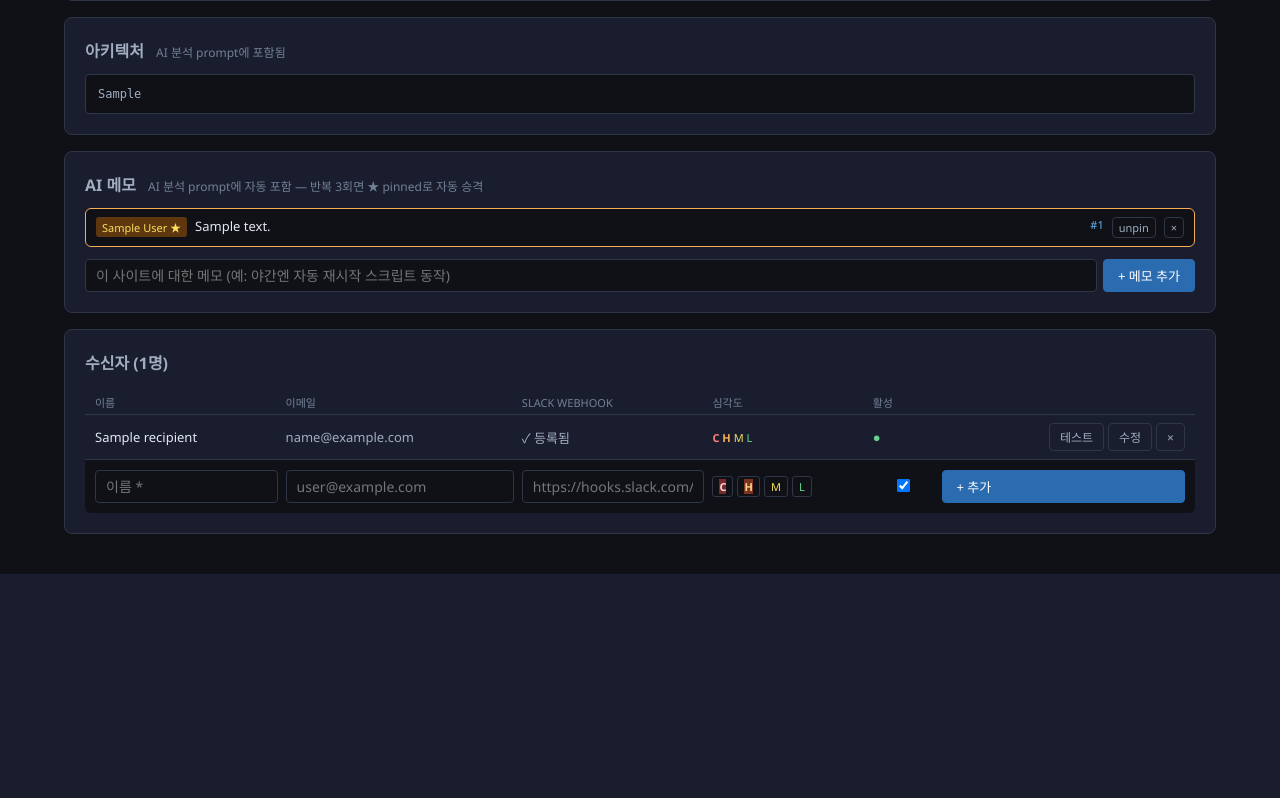
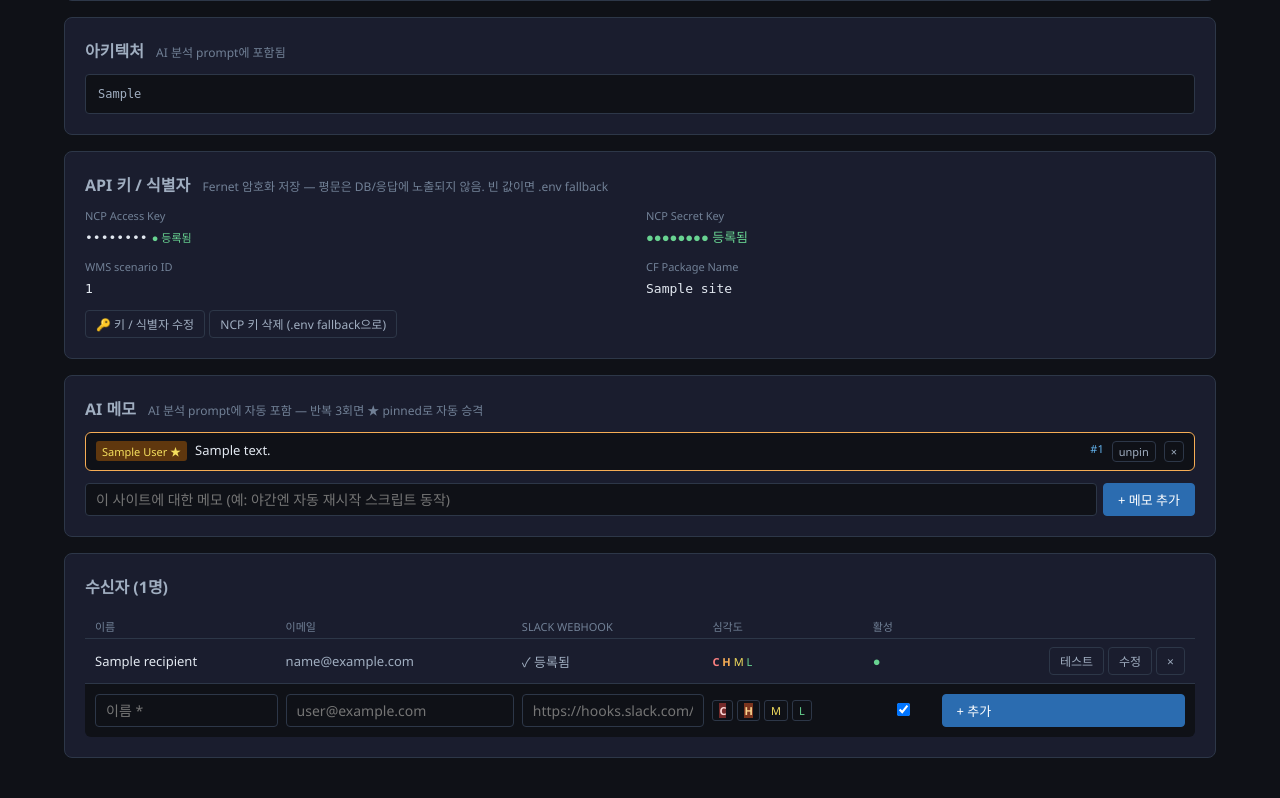
Before and after one commit to Soojong94/ai-incident-response, a FastAPI app: page /sites/1 in a window 1280 px wide. Shown: the part 388-1186 px from the top of the page. Before the commit the page ends 962 px from the top, so only its background shows below. Run offline with FastAPI, Linux system fonts and the light colour scheme; the visitor is signed in with stand-in values (Sample User, id 1); tables that the repository leaves empty hold one stand-in row (values such as "Sample post").

Commit message:
Per-site encrypted NCP/CF API keys with .env fallback
Each site can now carry its own NCP access/secret and CF identifiers,
so a multi-tenant MSP deployment can isolate credentials per customer
instead of sharing a single .env key.

Crypto:
- New src/crypto.py — thin Fernet wrapper (cryptography lib)
- ENCRYPTION_KEY in .env: Fernet.generate_key() result. When missing the
  module falls back to an ephemeral in-memory key with a startup warning —
  acceptable for dev, never for production (any saved ciphertext becomes
  unrecoverable on restart).
- encrypt/decrypt accept/return strings, with safe fallback on InvalidToken
- mask() helper for UI display (e.g. "••••1234")

Model + migration (auto):
- Site gains ncp_access_key_enc, ncp_secret_key_enc (encrypted Text),
  wms_scenario_id, cf_package_name (plain identifiers)

CRUD:
- update_site_keys / clear_site_keys handle encryption boundary
- get_site_ncp_keys returns plaintext (site-level if present, else
  settings.ncp_access_key/secret_key fallback)
- update_site no longer touches API keys; routes go through a dedicated
  endpoint to keep the boundary obvious

Pipeline:
- handler.py looks up the incident's site keys before calling
  obs_collector.collect — site-level wins, .env is a transparent fallback
- obs_collector.collect now accepts access_key/secret_key arguments

API (admin only):
- PUT /api/sites/{id}/keys — body {"ncp_access_key", "ncp_secret_key"}.
  Either field can be omitted to leave it unchanged.
- DELETE /api/sites/{id}/keys — clears both keys, reverts to .env
- /api/sites response no longer exposes the encrypted blob; only a
  masked preview (ncp_access_key_masked) and a has_ncp_keys flag.

UI (site detail):
- "API 키 / 식별자" card showing registered state + masked preview
- Inline form (password-type inputs, autocomplete=off) for entering
  new NCP keys and plain identifiers. Empty fields are left unchanged
  so partial updates are safe.
- "NCP 키 삭제" button to revert a site to .env fallback

Co-Authored-By: Claude Opus 4.7 (1M context) <noreply@anthropic.com>

```diff
--- a/requirements.txt
+++ b/requirements.txt
@@ -13,3 +13,4 @@ boto3>=1.26.0
 passlib[bcrypt]>=1.7.4
 bcrypt<4.0
 itsdangerous>=2.1.0
+cryptography>=42.0.0
--- a/src/config.py
+++ b/src/config.py
@@ -38,5 +38,9 @@ class Settings(BaseSettings):
     admin_email: str = "admin@example.com"
     admin_password: str = "changeme"
 
+    # Encryption — site별 NCP/CF 키 저장 시 대칭 암호화. .env에 32-byte url-safe base64 키 등록.
+    # 미설정 시 dev key 사용 (위험 — 운영 배포 시 반드시 새로 생성).
+    encryption_key: str = ""
+
 
 settings = Settings()
--- a/src/db/database.py
+++ b/src/db/database.py
@@ -61,6 +61,10 @@ def _migrate():
                 ("obs_bucket", "ALTER TABLE sites ADD COLUMN obs_bucket VARCHAR(200)"),
                 ("architecture", "ALTER TABLE sites ADD COLUMN architecture TEXT"),
                 ("auto_created", "ALTER TABLE sites ADD COLUMN auto_created BOOLEAN DEFAULT 0"),
+                ("ncp_access_key_enc", "ALTER TABLE sites ADD COLUMN ncp_access_key_enc TEXT"),
+                ("ncp_secret_key_enc", "ALTER TABLE sites ADD COLUMN ncp_secret_key_enc TEXT"),
+                ("wms_scenario_id", "ALTER TABLE sites ADD COLUMN wms_scenario_id VARCHAR(50)"),
+                ("cf_package_name", "ALTER TABLE sites ADD COLUMN cf_package_name VARCHAR(100)"),
             ]:
                 if col not in site_cols:
                     conn.execute(text(ddl))
--- a/src/db/models.py
+++ b/src/db/models.py
@@ -135,6 +135,11 @@ class Site(Base):
     resource_pattern = Column(String(200), nullable=True)  # 글로브: team1-*, web-prod-*
     obs_bucket = Column(String(200), nullable=True)         # 정확 매치
     architecture = Column(Text, nullable=True)              # 인프라 구조 (Markdown) — AI prompt에 주입
+    # API keys — 모두 Fernet 암호화 저장. 빈 값이면 .env fallback.
+    ncp_access_key_enc = Column(Text, nullable=True)
+    ncp_secret_key_enc = Column(Text, nullable=True)
+    wms_scenario_id = Column(String(50), nullable=True)     # 평문 — 식별자만, 민감 X
+    cf_package_name = Column(String(100), nullable=True)    # 평문 — CF 배포 자동화용
     auto_created = Column(Boolean, default=False)           # alarm 페이로드로 자동 생성됐는지
     enabled = Column(Boolean, default=True)
     created_at = Column(DateTime, default=datetime.utcnow)
--- a/src/main.py
+++ b/src/main.py
@@ -23,7 +23,9 @@ from src.db.crud import (
     recent_reset_for_user,
     list_site_notes, add_site_note, update_site_note, delete_site_note,
     get_feedback_for_incident, upsert_feedback,
+    update_site_keys, clear_site_keys,
 )
+from src.crypto import decrypt as decrypt_secret, mask as mask_secret
 from src.auth import (
     ensure_initial_admin, authenticate, login_user, logout_user,
     current_user, require_user, require_admin, hash_password, verify_password,
@@ -604,6 +606,11 @@ def _site_to_dict(s, include_recipients: bool = False) -> dict:
         "has_architecture": bool(s.architecture),
         "auto_created": s.auto_created,
         "enabled": s.enabled,
+        "wms_scenario_id": s.wms_scenario_id,
+        "cf_package_name": s.cf_package_name,
+        # 키는 마스킹된 값만 노출 — 평문은 절대 응답에 안 보냄
+        "ncp_access_key_masked": mask_secret(decrypt_secret(s.ncp_access_key_enc)) if s.ncp_access_key_enc else "",
+        "has_ncp_keys": bool(s.ncp_access_key_enc and s.ncp_secret_key_enc),
         "recipient_count": len(s.recipients) if s.recipients is not None else 0,
     }
     if include_recipients:
@@ -657,6 +664,30 @@ def api_delete_site(site_id: int, db: Session = Depends(get_db), _admin=Depends(
     if not delete_site(db, site_id):
         raise HTTPException(status_code=404, detail="Site not found")
     return {"deleted": site_id}
+
+
+# ── Site API keys (encrypted) ───────────────────────────────────────────────
+
+@app.put("/api/sites/{site_id}/keys")
+async def api_update_site_keys(site_id: int, request: Request, db: Session = Depends(get_db), _admin=Depends(require_admin)) -> dict:
+    """site의 NCP 키를 저장 (자동 암호화). 빈 값은 변경 안 함."""
+    data = await request.json()
+    access = (data.get("ncp_access_key") or "").strip() or None
+    secret = (data.get("ncp_secret_key") or "").strip() or None
+    if access is None and secret is None:
+        raise HTTPException(status_code=400, detail="ncp_access_key 또는 ncp_secret_key 중 하나는 입력해야 합니다")
+    site = update_site_keys(db, site_id, access, secret)
+    if not site:
+        raise HTTPException(status_code=404, detail="Site not found")
+    return _site_to_dict(site)
+
+
+@app.delete("/api/sites/{site_id}/keys")
+def api_clear_site_keys(site_id: int, db: Session = Depends(get_db), _admin=Depends(require_admin)) -> dict:
+    site = clear_site_keys(db, site_id)
+    if not site:
+        raise HTTPException(status_code=404, detail="Site not found")
+    return _site_to_dict(site)
 
 
 # ── Recipients API (사이트 종속) ─────────────────────────────────────────────
--- a/src/ui/templates/site_detail.html
+++ b/src/ui/templates/site_detail.html
@@ -118,6 +118,71 @@
   <!-- EDIT -->
   <div class="edit-only">
     <textarea id="s-arch" rows="8" placeholder="예:&#10;- 웹 계층: nginx 1.24 (port 80)&#10;- 앱 계층: Tomcat 9 (JVM 4GB)&#10;- DB: MySQL 8.0" style="width:100%; font-family:monospace; font-size:12px; resize:vertical;">{{ site.architecture or '' }}</textarea>
+  </div>
+</div>
+
+<!-- API 키 (NCP / WMS / CF) — 사이트별 격리 -->
+<div class="card">
+  <h2>API 키 / 식별자
+    <span style="font-size:12px; color:var(--text-subtle); font-weight:normal; margin-left:8px;">
+      Fernet 암호화 저장 — 평문은 DB/응답에 노출되지 않음. 빈 값이면 .env fallback
+    </span>
+  </h2>
+
+  <div class="meta-grid" style="margin-bottom:12px;">
+    <div class="meta-item">
+      <label>NCP Access Key</label>
+      {% if site.ncp_access_key_enc %}
+      <span style="font-family:monospace; font-size:13px; color:var(--text);">{{ '••••••••' + (site.ncp_access_key_enc | string)[-0:0] }}<span id="acc-mask">{{ '' }}</span></span>
+      <span style="color:#68d391; font-size:11px;"> ● 등록됨</span>
+      {% else %}
+      <span style="color:var(--text-subtle); font-size:13px;">— 미등록 (.env 키 사용) —</span>
+      {% endif %}
+    </div>
+    <div class="meta-item">
+      <label>NCP Secret Key</label>
+      {% if site.ncp_secret_key_enc %}
+      <span style="color:#68d391; font-size:13px;">●●●●●●●● 등록됨</span>
+      {% else %}
+      <span style="color:var(--text-subtle); font-size:13px;">— 미등록 —</span>
+      {% endif %}
+    </div>
+    <div class="meta-item">
+      <label>WMS scenario ID</label>
+      <span style="font-family:monospace; font-size:13px;">{{ site.wms_scenario_id or '— 없음 —' }}</span>
+    </div>
+    <div class="meta-item">
+      <label>CF Package Name</label>
+      <span style="font-family:monospace; font-size:13px;">{{ site.cf_package_name or '— 없음 —' }}</span>
+    </div>
+  </div>
+
+  <button class="icon-btn" onclick="toggleKeyForm()">🔑 키 / 식별자 수정</button>
+  {% if site.ncp_access_key_enc or site.ncp_secret_key_enc %}
+  <button class="icon-btn danger" onclick="clearSiteKeys()">NCP 키 삭제 (.env fallback으로)</button>
+  {% endif %}
+
+  <div id="key-form" style="display:none; margin-top:14px; padding:14px; background:var(--card-bg-alt); border:1px solid var(--border); border-radius:6px;">
+    <div class="meta-grid" style="margin-bottom:12px;">
+      <div class="meta-item">
+        <label>NCP Access Key (새 값만 입력, 빈 칸은 미변경)</label>
+        <input id="k-ncp-access" type="password" placeholder="입력 시 암호화 저장" autocomplete="off" style="width:100%; font-family:monospace;">
+      </div>
+      <div class="meta-item">
+        <label>NCP Secret Key</label>
+        <input id="k-ncp-secret" type="password" placeholder="입력 시 암호화 저장" autocomplete="off" style="width:100%; font-family:monospace;">
+      </div>
+      <div class="meta-item">
+        <label>WMS scenario ID (평문)</label>
+        <input id="k-wms" type="text" value="{{ site.wms_scenario_id or '' }}" placeholder="예: 9799" style="width:100%;">
+      </div>
+      <div class="meta-item">
+        <label>CF Package Name (평문)</label>
+        <input id="k-cf" type="text" value="{{ site.cf_package_name or '' }}" placeholder="예: team1-demo-pkg" style="width:100%;">
+      </div>
+    </div>
+    <button class="refresh-btn" style="margin-left:0;" onclick="saveSiteKeys()">저장</button>
+    <button class="icon-btn" style="margin-left:8px;" onclick="toggleKeyForm()">취소</button>
   </div>
 </div>
 
@@ -340,6 +405,45 @@ async function deleteRecipient(id) {
   location.reload();
 }
 
+// ── Site API keys ──────────────────────────────────────────────────
+function toggleKeyForm() {
+  const f = document.getElementById('key-form');
+  f.style.display = (f.style.display === 'none' || !f.style.display) ? 'block' : 'none';
+}
+async function saveSiteKeys() {
+  const access = document.getElementById('k-ncp-access').value;
+  const secret = document.getElementById('k-ncp-secret').value;
+  const wms = document.getElementById('k-wms').value.trim();
+  const cf = document.getElementById('k-cf').value.trim();
+
+  // 1) 식별자 (평문) — site update
+  const payload = {
+    name: {{ site.name | tojson }},  // 변경 없음 안전을 위해
+    wms_scenario_id: wms,
+    cf_package_name: cf,
+  };
+  const r1 = await fetch(`/api/sites/${SITE_ID}`, {
+    method: 'PUT', headers: {'Content-Type':'application/json'}, body: JSON.stringify(payload),
+  });
+  if (!r1.ok) { alert('식별자 저장 실패: ' + await r1.text()); return; }
+
+  // 2) NCP 키 — 입력된 값만 변경 (둘 다 빈 칸이면 호출 안 함)
+  if (access || secret) {
+    const r2 = await fetch(`/api/sites/${SITE_ID}/keys`, {
+      method: 'PUT', headers: {'Content-Type':'application/json'},
+      body: JSON.stringify({ ncp_access_key: access, ncp_secret_key: secret }),
+    });
+    if (!r2.ok) { alert('키 저장 실패: ' + await r2.text()); return; }
+  }
+  location.reload();
+}
+async function clearSiteKeys() {
+  if (!confirm('이 사이트의 NCP 키를 삭제하시겠습니까? (이후 .env fallback으로 동작)')) return;
+  const resp = await fetch(`/api/sites/${SITE_ID}/keys`, { method: 'DELETE' });
+  if (!resp.ok) { alert('삭제 실패: ' + await resp.text()); return; }
+  location.reload();
+}
+
 // ── Site notes ─────────────────────────────────────────────────────
 async function addNote() {
   const input = document.getElementById('new-note');
```
Also changed, not shown: src/collector/obs_collector.py (+12 -6 lines), src/crypto.py (added, +75 -0 lines), src/db/crud.py (+48 -0 lines), src/webhook/handler.py (+12 -3 lines), 1 other file.
